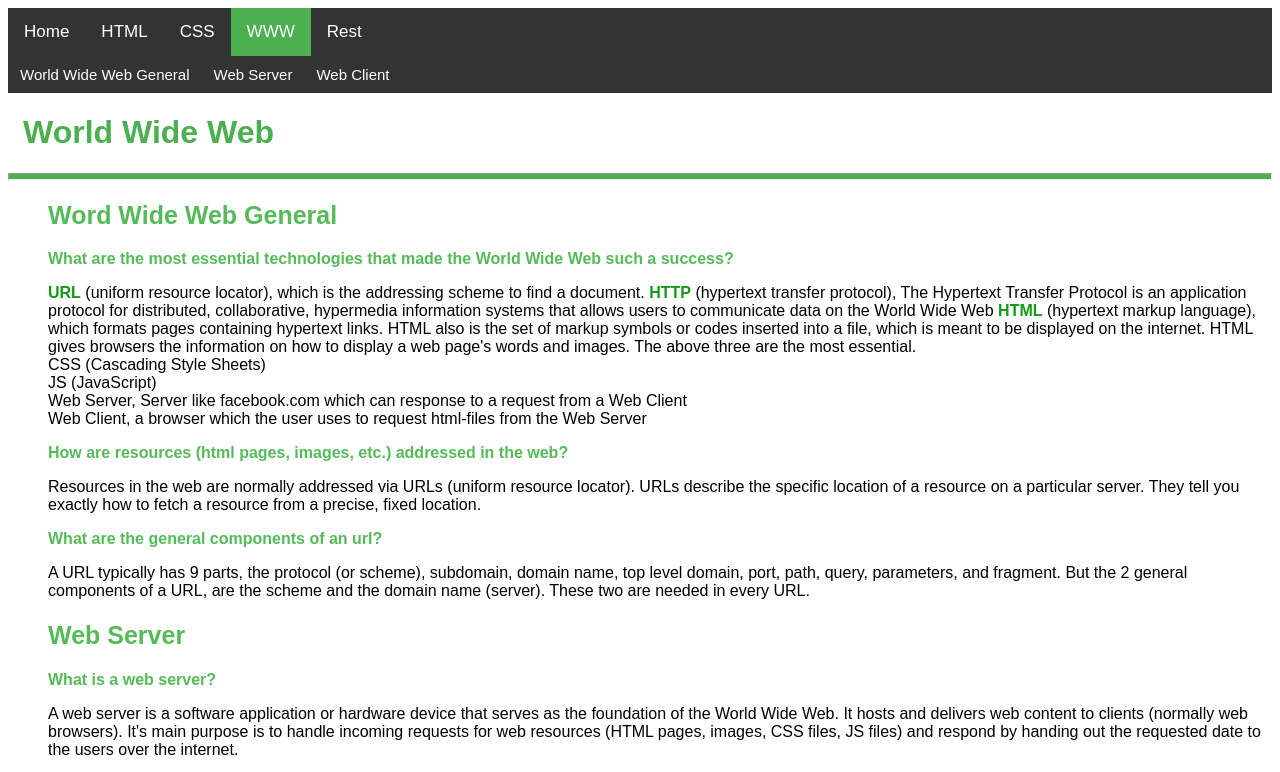
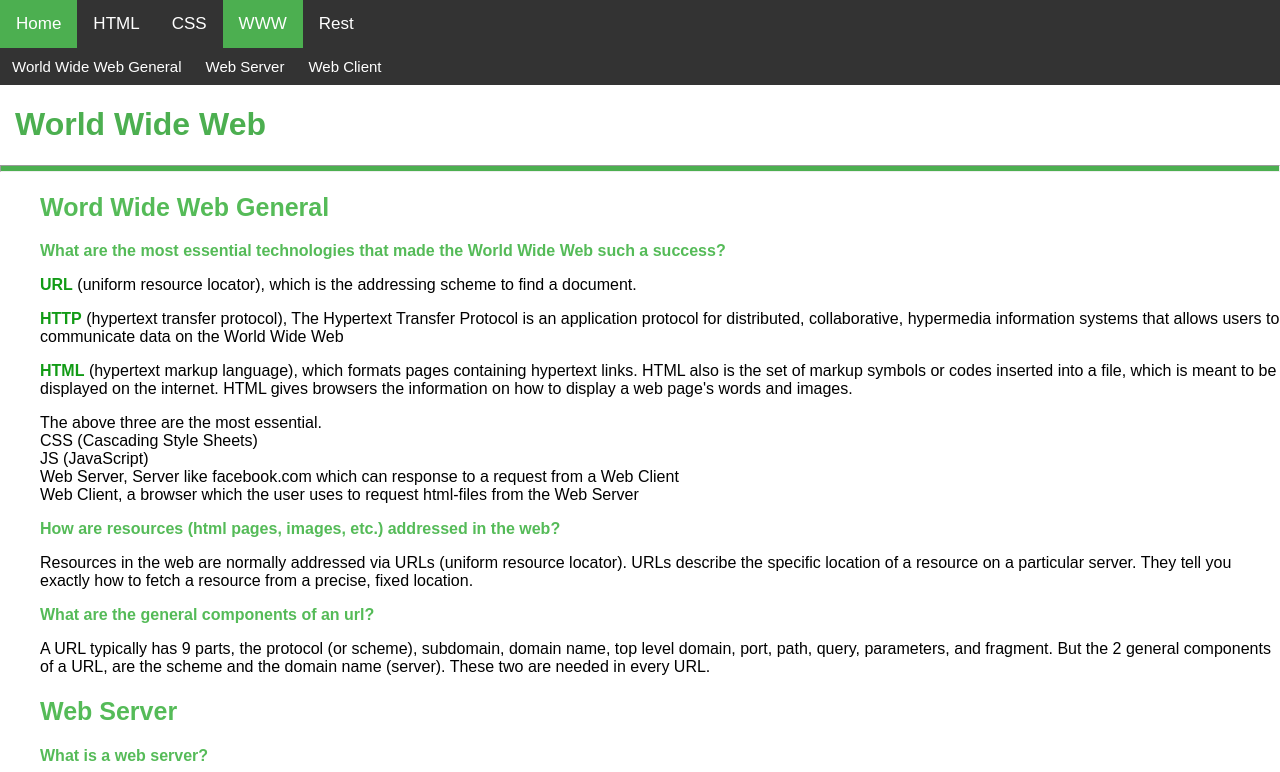
Before and after one commit to 2324-2bhif-wmc-assignments/00-cheat-sheet-maximilianneumayer, a plain HTML site: page WorldWideWeb.html in a window 1280 px wide. Shown: the top 772 px of the page. Drawn offline with Linux system fonts and the light colour scheme.

Commit message:
changed the layout

```diff
--- a/WorldWideWeb.html
+++ b/WorldWideWeb.html
@@ -30,10 +30,10 @@
                 <h3 class="question">What are the most essential technologies that made the World Wide Web such a success?</h3>
                 </dt>
             <dd>
+                <p><strong class="important">URL</strong> (uniform resource locator), which is the addressing scheme to find a document.</p>
+                <p><strong class="important">HTTP</strong> (hypertext transfer protocol), The Hypertext Transfer Protocol is an application protocol for distributed, collaborative, hypermedia information systems that allows users to communicate data on the World Wide Web</p>
+                <p><strong class="important">HTML</strong> (hypertext markup language), which formats pages containing hypertext links. HTML also is the set of markup symbols or codes inserted into a file, which is meant to be displayed on the internet. HTML gives browsers the information on how to display a web page's words and images.</p>
                 <p>
-                <strong class="important">URL</strong> (uniform resource locator), which is the addressing scheme to find a document.
-                <strong class="important">HTTP</strong> (hypertext transfer protocol), The Hypertext Transfer Protocol is an application protocol for distributed, collaborative, hypermedia information systems that allows users to communicate data on the World Wide Web
-                <strong class="important">HTML</strong> (hypertext markup language), which formats pages containing hypertext links. HTML also is the set of markup symbols or codes inserted into a file, which is meant to be displayed on the internet. HTML gives browsers the information on how to display a web page's words and images.
                     The above three are the most essential.
                     <br>
                     CSS (Cascading Style Sheets)
--- a/styles.css
+++ b/styles.css
@@ -52,29 +52,14 @@ a {
     color: darkgreen;
 }
 
-::-webkit-scrollbar {
-    width: 15px;
-}
-
-::-webkit-scrollbar-track {
-    background: #f1f1f1;
-}
-
-::-webkit-scrollbar-thumb {
-    background: #4CAF50;
-}
-
-::-webkit-scrollbar-thumb:hover {
-    background: #119b15;
-}
-
 ol, ul, dl {
     color: #55bb58;
 }
 
-ol p, ul p, dl h2, dl h3, dd {
+p, h2, dl h3, dd {
     color: black;
 }
+
 
 .topnav a {
     float: left;
@@ -83,9 +68,15 @@ ol p, ul p, dl h2, dl h3, dd {
     padding: 14px 16px;
     text-decoration: none;
     font-size: 17px;
+    transition: 500ms;
 }
 
-.topnav, .sectionnav {
+.topnav {
+    background-color: #333;
+    overflow: hidden;
+}
+
+.sectionnav {
     background-color: #333;
     overflow: hidden;
 }
@@ -98,13 +89,14 @@ ol p, ul p, dl h2, dl h3, dd {
     font-size: 15px;
 }
 
-.topnav a.hover, .topnav a.active, .sectionnav a:hover, .sectionnav a.active {
+.topnav a:hover, .topnav a.active, .sectionnav a:hover, .sectionnav a.active {
     background-color: #4CAF50;
     color: white;
 }
 
 body, html {
     height: 100%;
+    margin: 0;
 }
 
 .hero-image {
```
Also changed, not shown: CSS.html (+1 -0 lines), GeneralInformation.html (indentation only), HTML.html (indentation only). Lines whose indentation alone changed are shown as unchanged.
